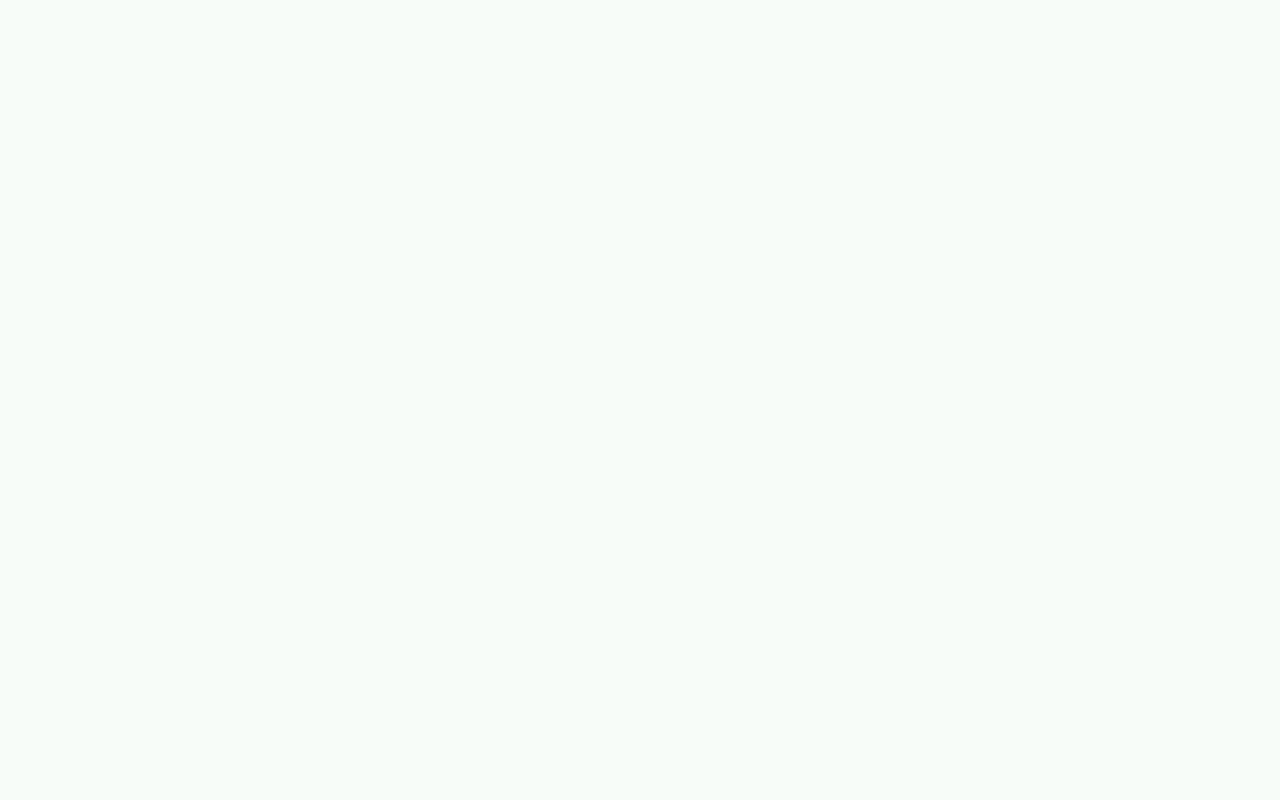
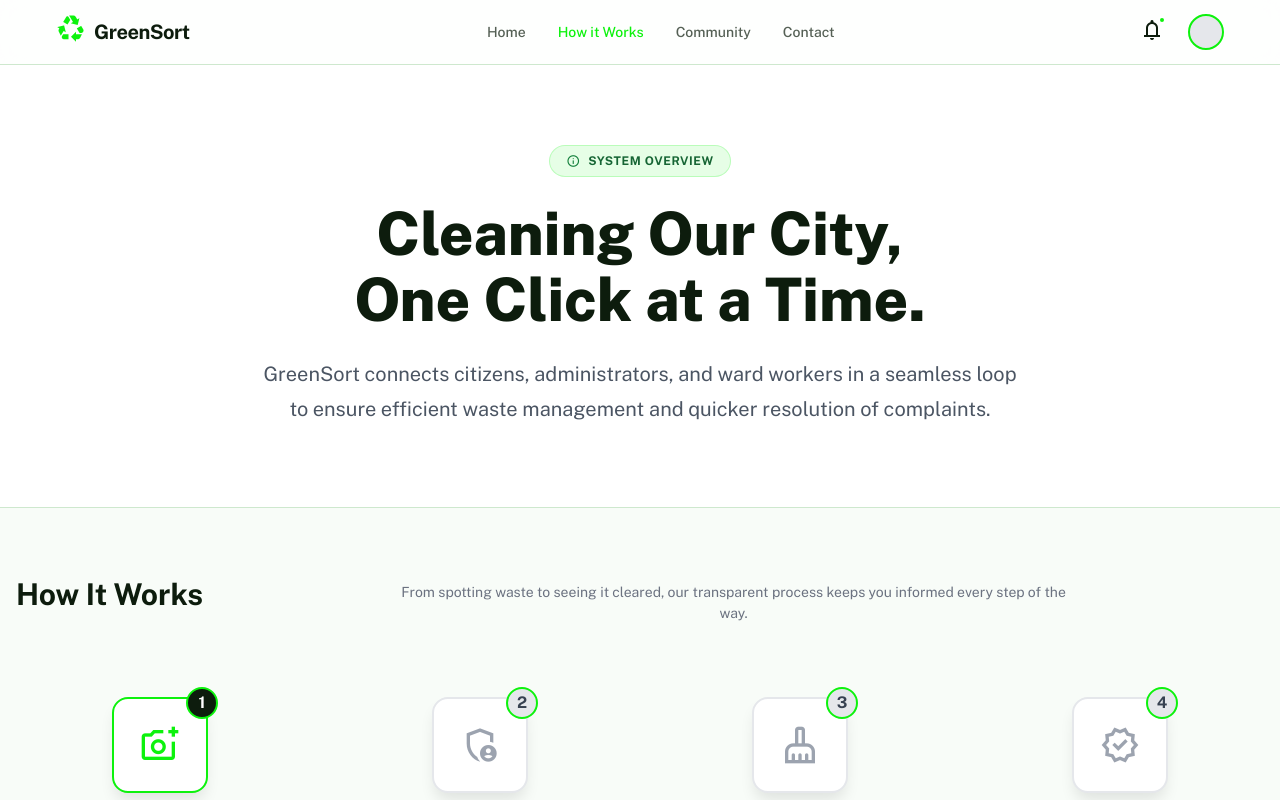
Before and after one commit to deeksha23042003/waste_management, a React (Vite) app: page /how-it-works in a window 1280 px wide. Before the commit this address had no page. Shown: the top 800 px of the page. Built offline with nearby package versions, Linux system fonts and the light colour scheme.

Commit message:
fix:css width fixed of how it works

```diff
--- a/src/App.jsx
+++ b/src/App.jsx
@@ -7,7 +7,7 @@ import AdminLogin from "./pages/admin/AdminLogin";
 import AdminDashboard from "./pages/Admin/AdminDashboard";
 import WorkerLogin from "./pages/Worker/WorkerLogin";
 import WorkerDashboard from "./pages/Worker/WorkerDashboard";
-
+ import HowItWorks from "./pages/user/HowItWorks";
 function App() {
   return (
     <Router>
@@ -20,6 +20,7 @@ function App() {
         <Route path="/admin/dashboard" element={<AdminDashboard />} />
         <Route path="/worker/login" element={<WorkerLogin />} />
         <Route path="/worker/dashboard" element={<WorkerDashboard />} />
+        <Route path="/how-it-works" element={<HowItWorks />} />
       </Routes>
     </Router>
   );
--- a/src/pages/user/HowItWorks.jsx
+++ b/src/pages/user/HowItWorks.jsx
@@ -277,7 +277,7 @@ export default function GreenSortHowItWorks() {
 
         /* How It Works Section */
         .how-it-works-section {
-          max-width: 1200px;
+          max-width: 100vw;
           margin: 0 auto;
           padding: 4rem 1rem;
         }
```
